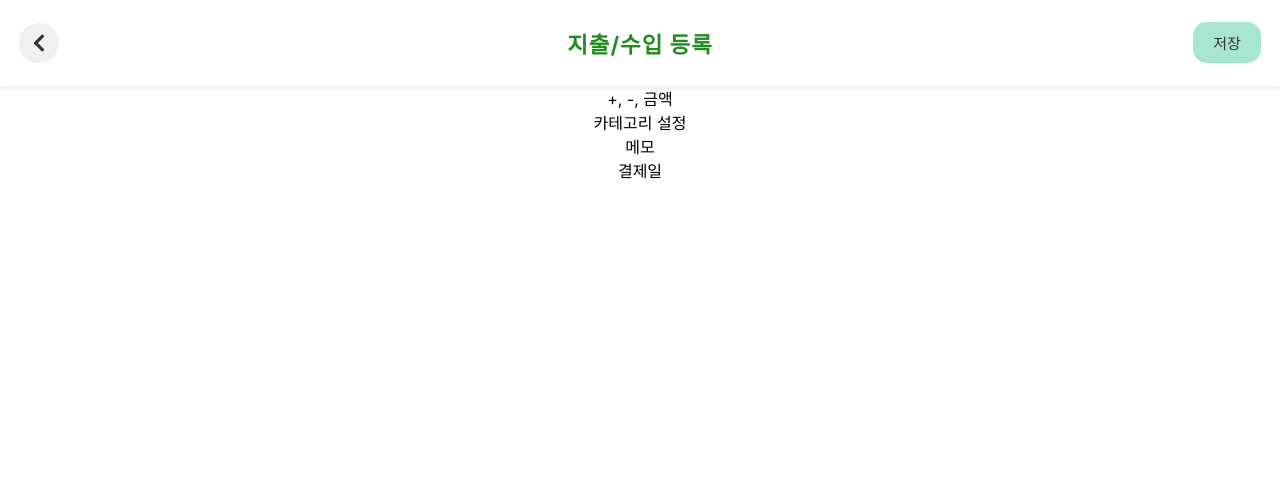
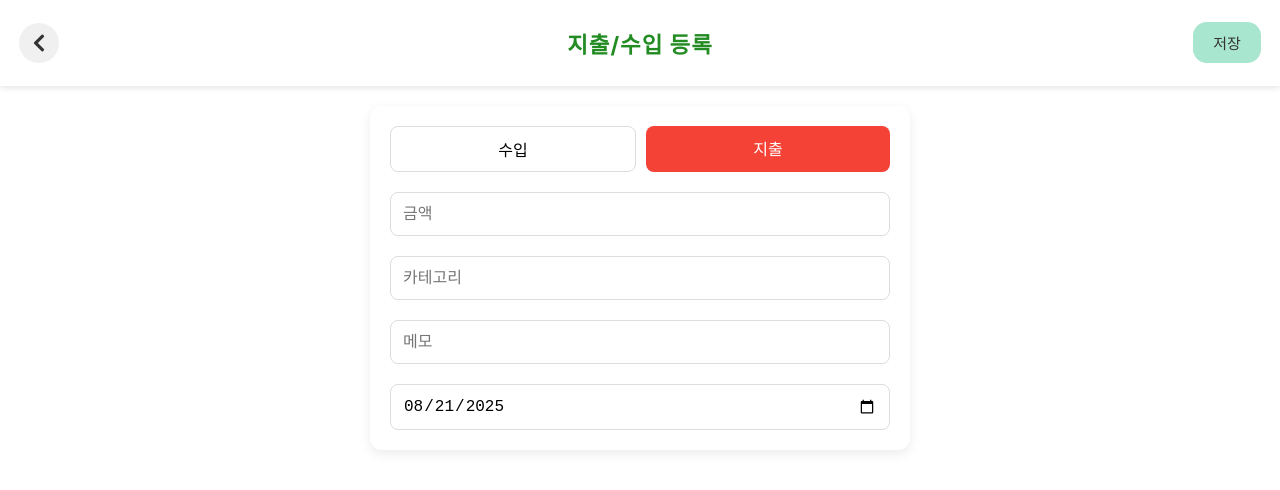
Before and after one commit to JuniorNaver/groupProject, a React (Create React App) app: page /add in a window 1280 px wide. Shown: the top 490 px of the page. Built offline with nearby package versions, Linux system fonts and the light colour scheme; the HTML template or start-up script is replaced by a standard one.

Commit message:
저장 기능 구현

```diff
--- a/src/App.js
+++ b/src/App.js
@@ -3,16 +3,48 @@ import Home from './pages/Home';
 import Daily from './pages/Daily';
 import Add from './pages/Add';
 import { Route, Routes } from 'react-router-dom';
+import { useReducer, useRef } from "react";
+
+// 데이터 구조는 type, amount, category, memo, date 사용
+function reducer(state, action) {
+  switch (action.type) {
+    case "CREATE":
+      return [action.data, ...state]; // 최신 항목이 위로 오도록
+    default:
+      return state;
+  }
+}
 
 function App() {
+  const [data, dispatch] = useReducer(reducer, []); // 모든 가계부 데이터
+  console.log("현재 가계부 데이터:", data);
+  const idRef = useRef(0); // 고유 ID 생성
+
+  // Add 페이지에서 호출될 함수
+  const onCreate = (type, amount, category, memo, date) => {
+    dispatch({
+      type: "CREATE",
+      data: {
+        id: idRef.current,
+        type,       // income/expense
+        amount,     // 금액
+        category,   // 카테고리
+        memo,       // 메모
+        date: new Date(date).getTime(), // 타임스탬프
+      },
+    });
+    idRef.current += 1;
+  };
+
   return (
     <div className='App'>
       <Routes>
-        <Route path='/' element={<Home />} />
-        <Route path='/daily' element={<Daily />} />
-        <Route path='/add' element={<Add />} />
+        <Route path='/' element={<Home data={data} />} />
+        <Route path='/daily' element={<Daily data={data} />} />
+        <Route path='/add' element={<Add onCreate={onCreate} />} />
       </Routes>
     </div>
   );
 }
+
 export default App;
--- a/src/pages/Add.css
+++ b/src/pages/Add.css
@@ -0,0 +1,57 @@
+.AddContainer {
+  padding: 20px;
+  display: flex;
+  flex-direction: column;
+  gap: 20px;
+  max-width: 500px;
+  margin: 20px auto;
+  background-color: #fff;
+  border-radius: 12px;
+  box-shadow: 0 4px 12px rgba(0,0,0,0.08);
+}
+
+.AddContainer .typeSelection {
+  display: flex;
+  gap: 10px;
+}
+
+.AddContainer .typeButton {
+  flex: 1;
+  padding: 10px 0;
+  border-radius: 8px;
+  border: 1px solid #ddd;
+  text-align: center;
+  cursor: pointer;
+  font-weight: 500;
+  transition: all 0.2s;
+  user-select: none;
+}
+
+.AddContainer .typeButton.selected.income {
+  background-color: #4caf50;
+  color: #fff;
+  border: none;
+}
+
+.AddContainer .typeButton.selected.expense {
+  background-color: #f44336;
+  color: #fff;
+  border: none;
+}
+
+.AddContainer input[type="number"],
+.AddContainer input[type="text"],
+.AddContainer input[type="date"] {
+  width: 100%;
+  padding: 12px;
+  border-radius: 8px;
+  border: 1px solid #ddd;
+  font-size: 16px;
+  box-sizing: border-box;
+  transition: border-color 0.2s;
+}
+
+.AddContainer input:focus {
+  outline: none;
+  border-color: #4caf50;
+}
--- a/src/pages/Add.js
+++ b/src/pages/Add.js
@@ -1,40 +1,96 @@
+import './Add.css';
+import { useState } from "react";
 import { useNavigate } from "react-router-dom";
 import Button from "../components/Button";
 import Header from "../components/Header";
-import { FaChevronLeft } from "react-icons/fa"
+import { FaChevronLeft } from "react-icons/fa";
 
-const Add = () => {
+const Add = ({ onCreate }) => {
   const navigate = useNavigate();
+
+  const [type, setType] = useState("expense");
+  const [amount, setAmount] = useState("");
+  const [category, setCategory] = useState("");
+  const [memo, setMemo] = useState("");
+  const [date, setDate] = useState(new Date().toISOString().substr(0, 10));
+
+  const handleSave = () => {
+    if (!amount || !category) {
+      alert("금액과 카테고리를 입력해주세요.");
+      return;
+    }
+
+    onCreate(type, Number(amount), category, memo, date);
+    navigate("/");
+  };
+
   return (
     <>
       <Header
-                title={'지출/수입 등록'}
+        title={"지출/수입 등록"}
         leftChild={
           <Button
             text={<FaChevronLeft size={15} />}
             type={"icon"}
-                        onClick={() => { navigate(-1) }}
+            onClick={() => navigate(-1)}
           />
         }
         rightChild={
           <Button
             text={"저장"}
             type={"positive"}
-                        onClick={() => { alert("저장!") }}
+            onClick={handleSave}
           />
         }
       />
-            <div>
-                +, -, 금액
+
+      <div className="AddContainer">
+        {/* 수입/지출 선택 버튼 */}
+        <div className="typeSelection">
+          <div
+            className={`typeButton ${type === "income" ? "selected income" : ""}`}
+            onClick={() => setType("income")}
+          >
+            수입
           </div>
-            <div>
-                카테고리 설정
+          <div
+            className={`typeButton ${type === "expense" ? "selected expense" : ""}`}
+            onClick={() => setType("expense")}
+          >
+            지출
           </div>
-            <div>
-                메모
         </div>
-            <div>
-                결제일
+
+        {/* 금액 */}
+        <input
+          type="number"
+          placeholder="금액"
+          value={amount}
+          onChange={(e) => setAmount(e.target.value)}
+        />
+
+        {/* 카테고리 */}
+        <input
+          type="text"
+          placeholder="카테고리"
+          value={category}
+          onChange={(e) => setCategory(e.target.value)}
+        />
+
+        {/* 메모 */}
+        <input
+          type="text"
+          placeholder="메모"
+          value={memo}
+          onChange={(e) => setMemo(e.target.value)}
+        />
+
+        {/* 결제일 */}
+        <input
+          type="date"
+          value={date}
+          onChange={(e) => setDate(e.target.value)}
+        />
       </div>
     </>
   );
```
Lines whose indentation alone changed are shown as unchanged.
